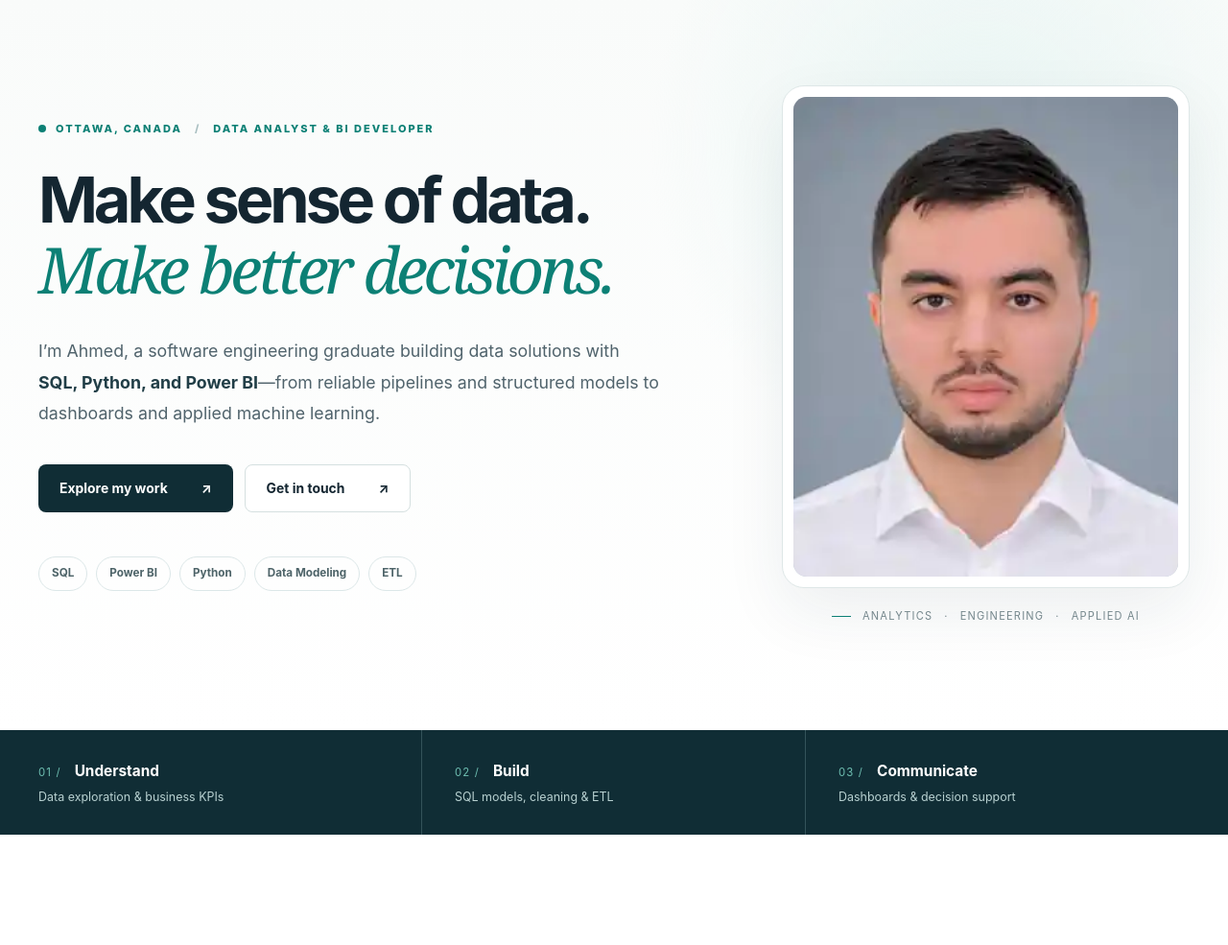
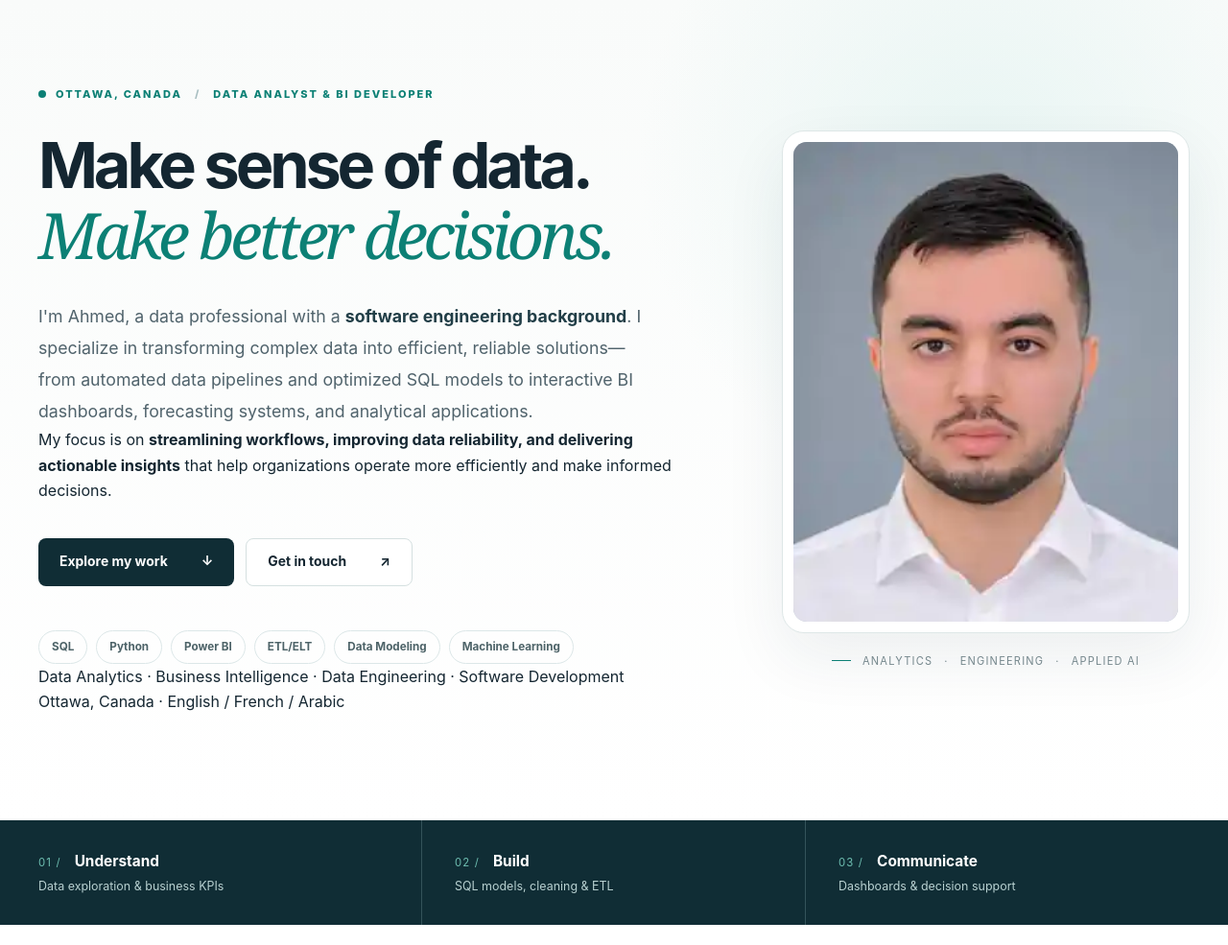
Before and after one commit to AhmedOT22/Portfolio, a Flask app: page / in a window 1280 px wide. Shown: the part 88-1073 px from the top of the page at 96% size. Run offline with Flask 3, Linux system fonts and the light colour scheme.

Commit message:
Position hero around efficiency, data reliability and cross-disciplinary engineering

```diff
--- a/templates/index.html
+++ b/templates/index.html
@@ -3,16 +3,21 @@
 <section class="hero" id="home" aria-labelledby="hero-title">
   <div class="container hero-inner">
     <div class="hero-copy">
-      <div class="eyebrow"><span class="live-dot" aria-hidden="true"></span> OTTAWA, CANADA <span class="eyebrow-divider">/</span> DATA ANALYST & BI DEVELOPER</div>
+      <div class="eyebrow"><span class="live-dot" aria-hidden="true"></span> OTTAWA, CANADA <span class="eyebrow-divider">/</span> DATA ANALYST &amp; BI DEVELOPER</div>
       <h1 id="hero-title">Make sense of data.<br><em>Make better decisions.</em></h1>
-      <p class="hero-lead">I’m Ahmed, a software engineering graduate building data solutions with <strong>SQL, Python, and Power BI</strong>—from reliable pipelines and structured models to dashboards and applied machine learning.</p>
+      <p class="hero-lead">I'm Ahmed, a data professional with a <strong>software engineering background</strong>. I specialize in transforming complex data into efficient, reliable solutions—from automated data pipelines and optimized SQL models to interactive BI dashboards, forecasting systems, and analytical applications.</p>
+      <p class="hero-value">My focus is on <strong>streamlining workflows, improving data reliability, and delivering actionable insights</strong> that help organizations operate more efficiently and make informed decisions.</p>
       <div class="hero-actions">
-        <a class="btn btn-primary" href="#work">Explore my work <span aria-hidden="true">↗</span></a>
+        <a class="btn btn-primary" href="#work">Explore my work <span aria-hidden="true">↓</span></a>
         <a class="btn btn-secondary" href="#contact">Get in touch <span aria-hidden="true">↗</span></a>
       </div>
       <div class="quick-skills" aria-label="Core technical skills">
-        <span>SQL</span><span>Power BI</span><span>Python</span><span>Data Modeling</span><span>ETL</span>
+        <span>SQL</span><span>Python</span><span>Power BI</span><span>ETL/ELT</span><span>Data Modeling</span><span>Machine Learning</span>
       </div>
+      <div class="hero-disciplines" aria-label="Professional disciplines">
+        Data Analytics <span aria-hidden="true">·</span> Business Intelligence <span aria-hidden="true">·</span> Data Engineering <span aria-hidden="true">·</span> Software Development
+      </div>
+      <p class="hero-languages">Ottawa, Canada <span aria-hidden="true">·</span> English / French / Arabic</p>
     </div>
     <figure class="portrait">
       <div class="portrait-frame">
```
